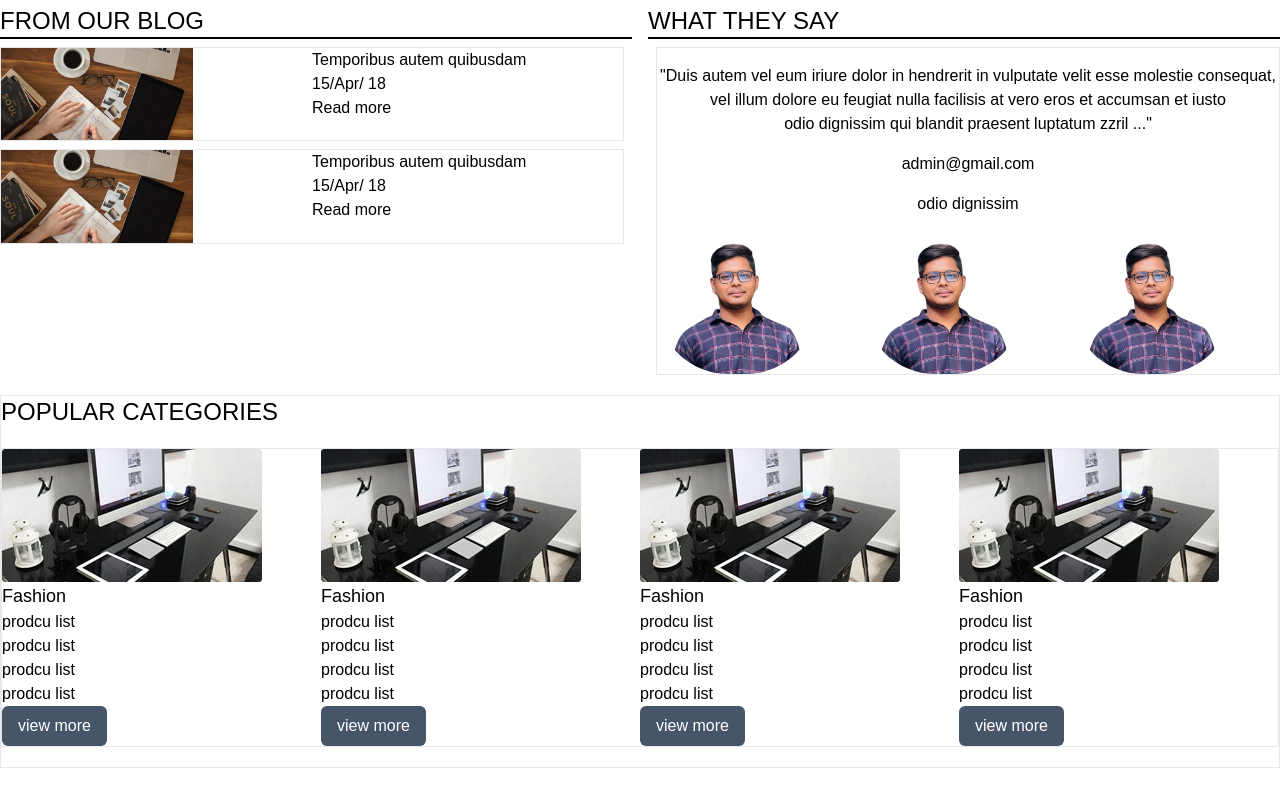
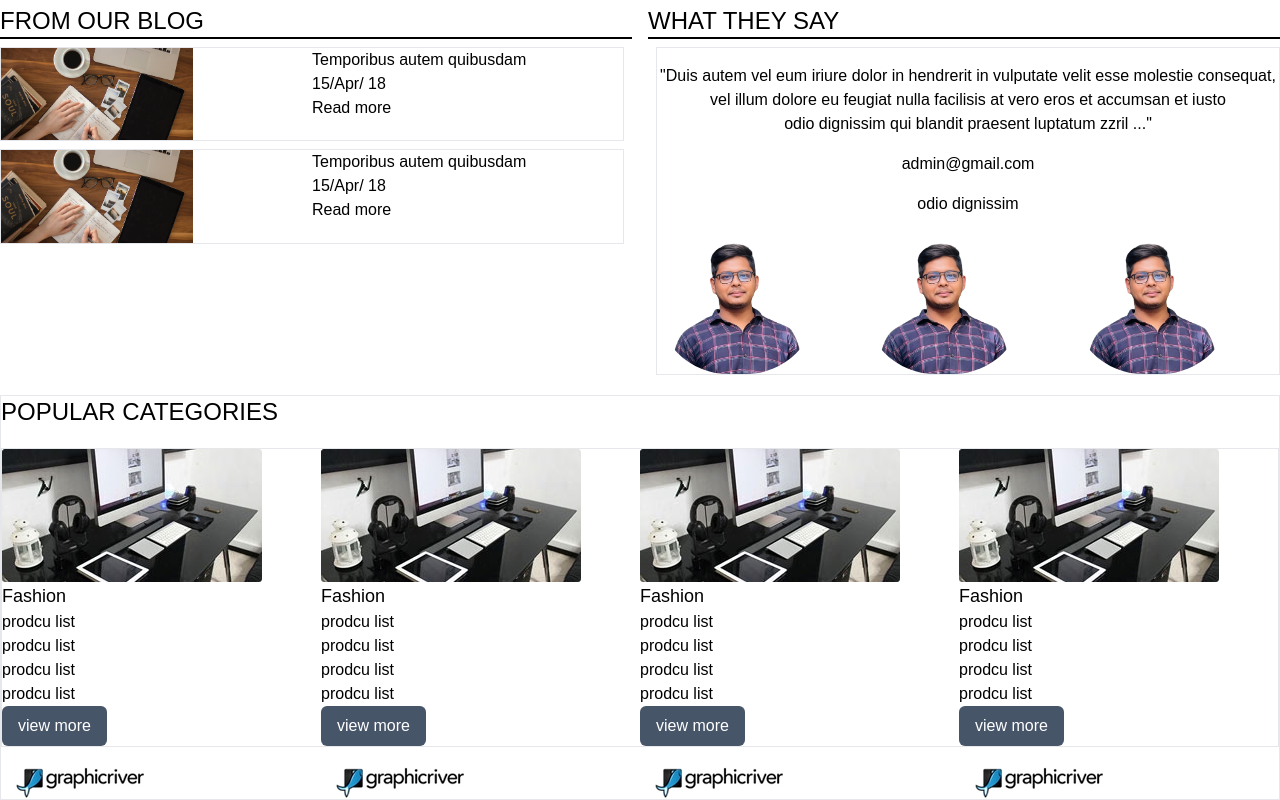
Before and after one commit to ariful5501/ecommerce_web, a website: page src/index.html in a window 1280 px wide. Shown: the part 2344-3144 px from the top of the page. Before the commit the page ends 3112 px from the top, so only its background shows below. Drawn offline with nearby package versions, Linux system fonts and the light colour scheme.

Commit message:
logo add

```diff
--- a/src/index.html
+++ b/src/index.html
@@ -340,6 +340,20 @@
                     </div>
 
                 </div>
+                <div class=" grid grid-cols-4">
+                    <div>
+                        <img src="./accets/1_compact.avif" alt="logo" srcset="">
+                    </div>
+                    <div>
+                        <img src="./accets/1_compact.avif" alt="logo" srcset="">
+                    </div>
+                    <div>
+                        <img src="./accets/1_compact.avif" alt="logo" srcset="">
+                    </div>
+                    <div>
+                        <img src="./accets/1_compact.avif" alt="logo" srcset="">
+                    </div>
+                </div>
             </div>
 
         </div>
```
Also changed, not shown: src/accets/1_compact.avif (added).
